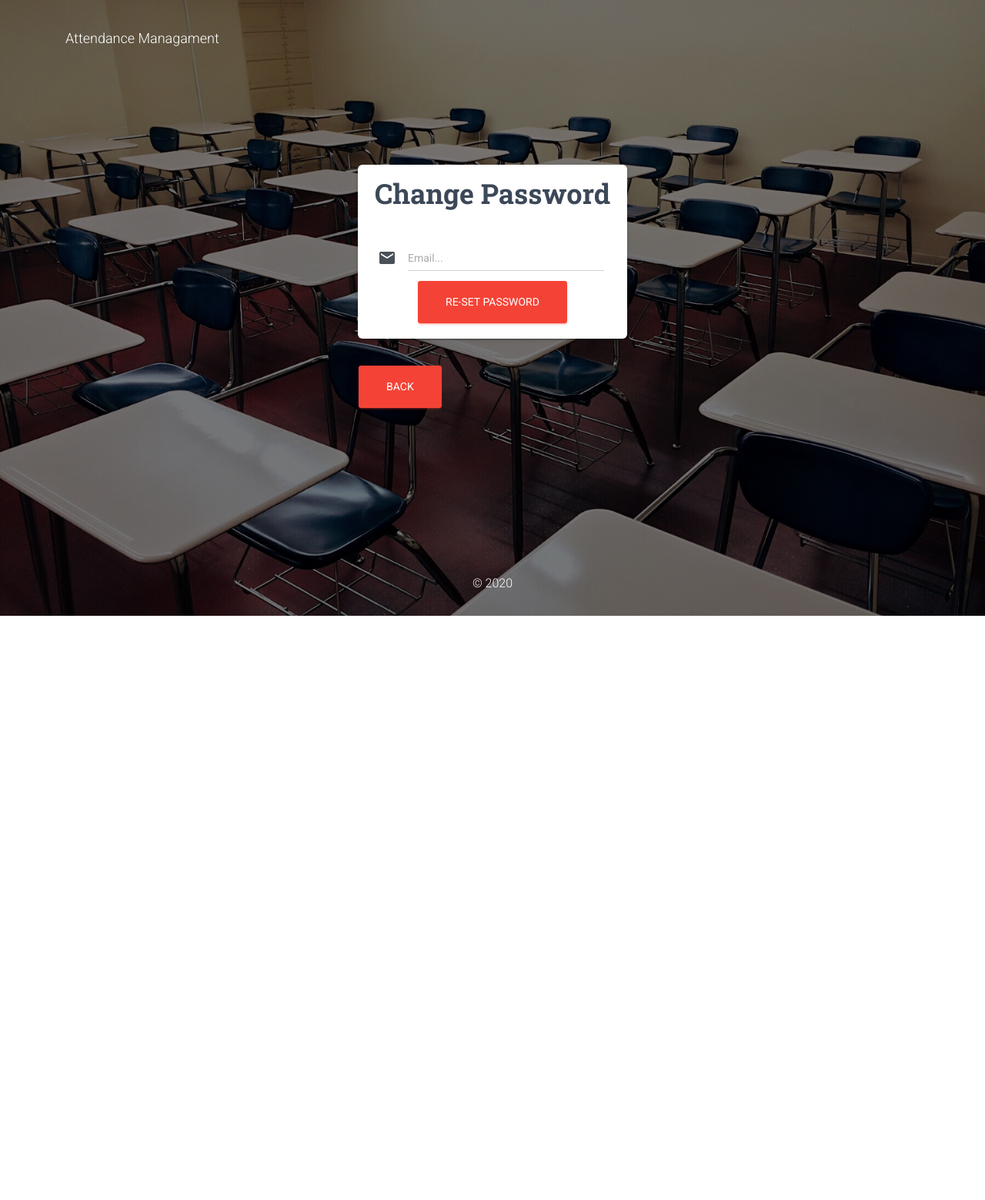
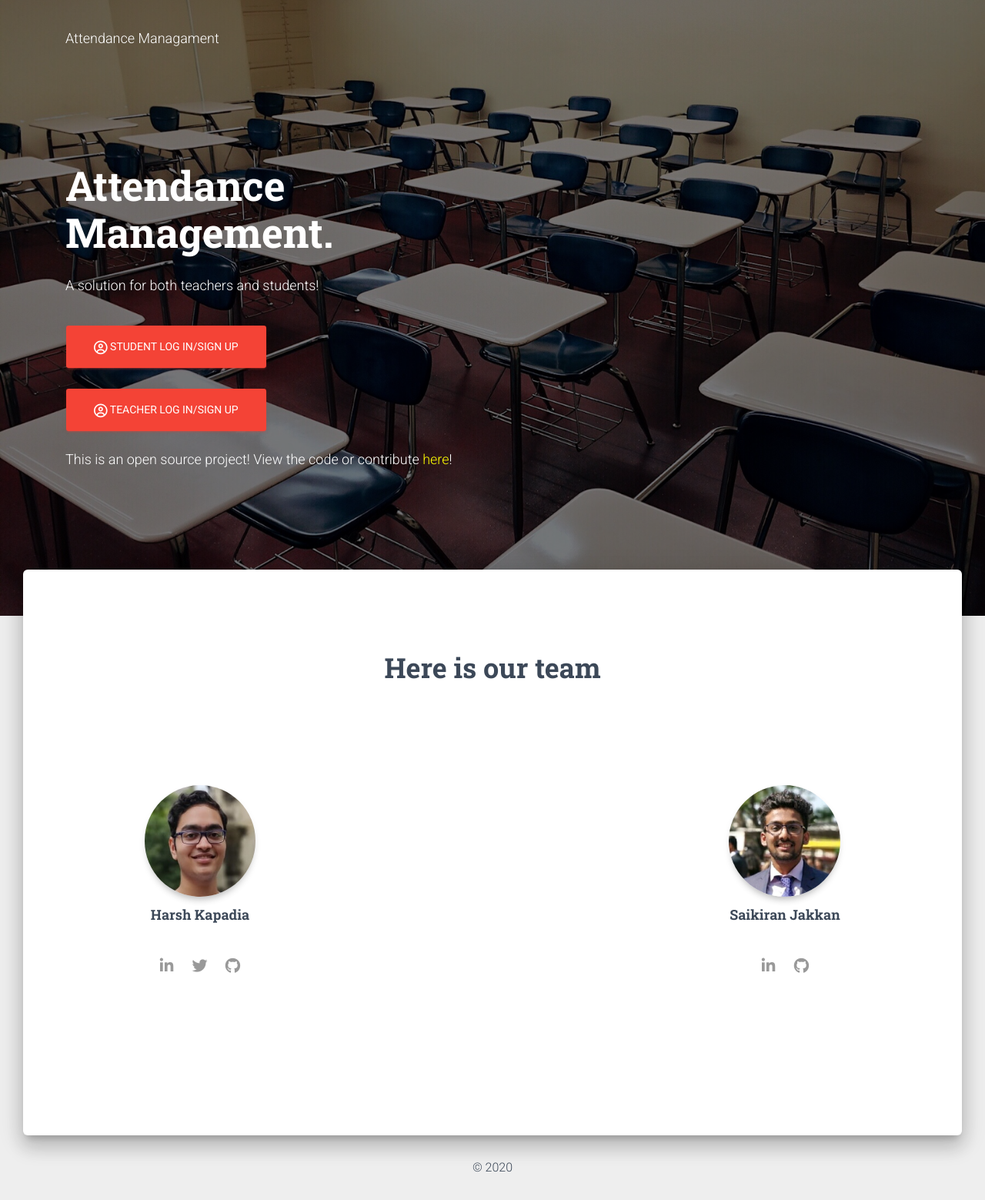
Before and after one commit to HarshKapadia2/attendance_management, a Flask app: page /forgot_password in a window 1280 px wide. Shown: the whole page at 77% size. Before the commit the page ends 800 px from the top, so only its background shows below. Run offline with Flask 2, Linux system fonts and the light colour scheme; a map, chart or similar area stays blank; some libraries are stand-ins or nearby versions.

```diff
--- a/templates/forgot_password_page.html
+++ b/templates/forgot_password_page.html
@@ -15,11 +15,11 @@
 {% extends 'base.html' %}
 
 {% block head %}
-  <title>AM Forgot Password</title>
+  <title>Attendance Manager</title>
 {% endblock %}
 
 {% block body %}
-<body class="login-page sidebar-collapse">
+<body class="landing-page sidebar-collapse">
   <nav class="navbar navbar-color-on-scroll navbar-transparent    fixed-top  navbar-expand-lg " color-on-scroll="100" id="sectionsNav">
     <div class="container">
       <div class="navbar-translate">
@@ -29,38 +29,81 @@
       </div>
     </div>
   </nav>
-  <div class="page-header header-filter" style="background-image: url('../static/img/desk_chair.jpg'); background-size: cover; background-position: top center;">
+  <div class="page-header header-filter" data-parallax="true" style="background-image: url('../static/img/desk_chair.jpg')">
     <div class="container">
       <div class="row">
-        <div class="col-lg-4 col-md-6 col-sm-8 ml-auto mr-auto">
-          <form class="form" method="POST" action="/forgot_password">
-            <div class="card card-login">
-              <h2 class="card-title text-center">Change Password</h2>
-              <!-- <div class="social-line">
-                <a href="#pablo" class="btn btn-just-icon btn-link btn-white">
-                  <i class="fa fa-google-plus"></i>
-                </a>
-              </div> -->
-              <div class="card-body ">
-                <span class="bmd-form-group">
-                  <div class="input-group">
-                    <div class="input-group-prepend">
-                      <span class="input-group-text">
-                        <i class="material-icons">email</i>
-                      </span>
-                    </div>
-                    <input name="email" type="email" class="form-control" placeholder="Email..." required>
+        <div class="col-md-6">
+          <h1 class="title">Attendance Management.</h1>
+          <h4>A solution for both teachers and students!</h4>
+          <br>
+          {% with messages = get_flashed_messages() %}
+            {% if messages: %}
+              {% for message in messages: %}
+                <h4>{{ message }}</h4>
+              {% endfor %}
+            {% endif %}
+          {% endwith %}
+          <form action="/student_login" method="GET">
+            <button type="submit" class="btn btn-danger btn-raised btn-lg">
+              <i class="fa fa-user-circle-o"></i>
+               Student log in/sign up
+            </button>
+          </form>
+          <form action="/teacher_login" method="GET">
+            <button type="submit" class="btn btn-danger btn-raised btn-lg">
+              <i class="fa fa-user-circle-o"></i>
+               Teacher log in/sign up
+            </button>
+          </form>
+          <h4>This is an open source project! View the code or contribute <a href="https://github.com/HarshKapadia2/attendance_management" style="color: yellow;">here</a>!</h4>
+        </div>
+      </div>
+    </div>
+  </div>
+  <div class="main main-raised">
+    <div class="container">
+      <div class="section text-center">
+        <h2 class="title">Here is our team</h2>
+        <div class="team">
+          <div class="row">
+            <div class="col-md-4">
+              <div class="team-player">
+                <div class="card card-plain">
+                  <div class="col-md-6 ml-auto mr-auto">
+                    <img src="../static/img/harsh_kapadia_img.jpg" alt="Thumbnail Image" class="img-raised rounded-circle img-fluid">
                   </div>
-                </span>
-              </div>
-              <div class="card-footer justify-content-center">
-                <button type="submit" class="btn btn-danger btn-raised btn-lg">Re-set Password</button>
+                  <h4 class="card-title">Harsh Kapadia<br>
+                    <!-- <small class="card-description text-muted">Model</small> -->
+                  </h4>
+                  <div class="card-footer justify-content-center">
+                    <a href="https://www.linkedin.com/in/harsh-kapadia-426999175/" class="btn btn-link btn-just-icon"><i class="fa fa-linkedin"></i></a>
+                    <a href="https://twitter.com/harshgkapadia" class="btn btn-link btn-just-icon"><i class="fa fa-twitter"></i></a>
+                    <a href="https://github.com/HarshKapadia2" class="btn btn-link btn-just-icon"><i class="fa fa-github"></i></a>
+                  </div>
+                </div>
               </div>
             </div>
-          </form>
-          <form action="/" method="GET">
-            <button type="submit" class="btn btn-danger btn-raised btn-lg">Back</button>
-          </form>
+            <div class="col-md-4">
+              <div class="team-player">
+              </div>
+            </div>
+            <div class="col-md-4">
+              <div class="team-player">
+                <div class="card card-plain">
+                  <div class="col-md-6 ml-auto mr-auto">
+                    <img src="../static/img/saikiran_jakkan_img.png" alt="Thumbnail Image" class="img-raised rounded-circle img-fluid">
+                  </div>
+                  <h4 class="card-title">Saikiran Jakkan<br>
+                    <!-- <small class="card-description text-muted">Model</small> -->
+                  </h4>
+                  <div class="card-footer justify-content-center">
+                    <a href="https://www.linkedin.com/in/saikiran-jakkan-939b2a190/" class="btn btn-link btn-just-icon"><i class="fa fa-linkedin"></i></a>
+                    <a href="https://github.com/SaikiranJakkan" class="btn btn-link btn-just-icon"><i class="fa fa-github"></i></a>
+                  </div>
+                </div>
+              </div>
+            </div>
+          </div>
         </div>
       </div>
     </div>
```
